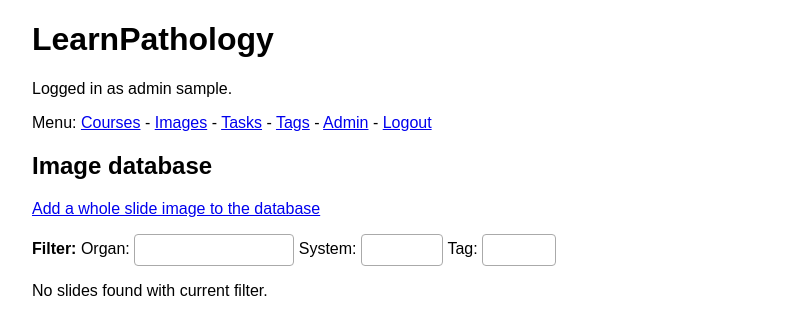
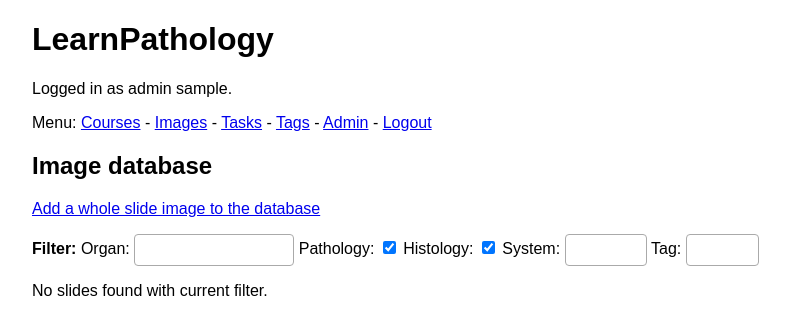
Before and after one commit to AICAN-Research/learn-pathology, a Django app: page /slide/list/ in a window 1280 px wide. Shown: the top 335 px of the page, without its empty margins (208-998 px from the left). Run offline with Django 3.2, Linux system fonts and the light colour scheme; the visitor is signed in with stand-in values (Sample User, id 1); data comes from the database, SQL or seed files in the repository; data that the repository does not hold is empty; some libraries are stand-ins or nearby versions.

Commit message:
Added pathology/histology to WSI filter

```diff
--- a/slide/templates/slide/index.html
+++ b/slide/templates/slide/index.html
@@ -15,6 +15,8 @@
                     <option value="{{ tag.id }}"{% if tag.id|slugify in selected_organ_tags %} selected="selected"{% endif %}>{{ tag.name }}</option>
                 {% endfor %}
             </select>
+            Pathology: <input type="checkbox" {% if selected_pathology %}checked="checked"{% endif %} name="pathology" onchange="this.form.submit();">
+            Histology: <input type="checkbox" {% if selected_histology %}checked="checked"{% endif %} name="histology" onchange="this.form.submit();">
             System:
             <select name="system[]" multiple class="filter">
                 {% for tag in system_tags %}
--- a/slide/views.py
+++ b/slide/views.py
@@ -46,6 +46,15 @@ def index(request):
     if len(systems) > 0: slides = slides.filter(tags__in=systems)
     tags = request.GET.getlist('tag[]')
     if len(tags) > 0: slides = slides.filter(tags__in=systems)
+    selected_pathology = request.GET.get('pathology', False)
+    selected_histology = request.GET.get('histology', False)
+    if not selected_pathology and not selected_histology:
+        selected_pathology = True
+        selected_histology = True
+    if selected_pathology and not selected_histology:
+        slides = slides.filter(pathology=True)
+    elif not selected_pathology and selected_histology:
+        slides = slides.filter(pathology=False)
 
     return render(request, 'slide/index.html', {
         'slides': slides,
@@ -55,6 +64,8 @@ def index(request):
         'selected_organ_tags': organs,
         'selected_system_tags': systems,
         'selected_other_tags': tags,
+        'selected_pathology': selected_pathology,
+        'selected_histology': selected_histology,
     })
 
 
```
